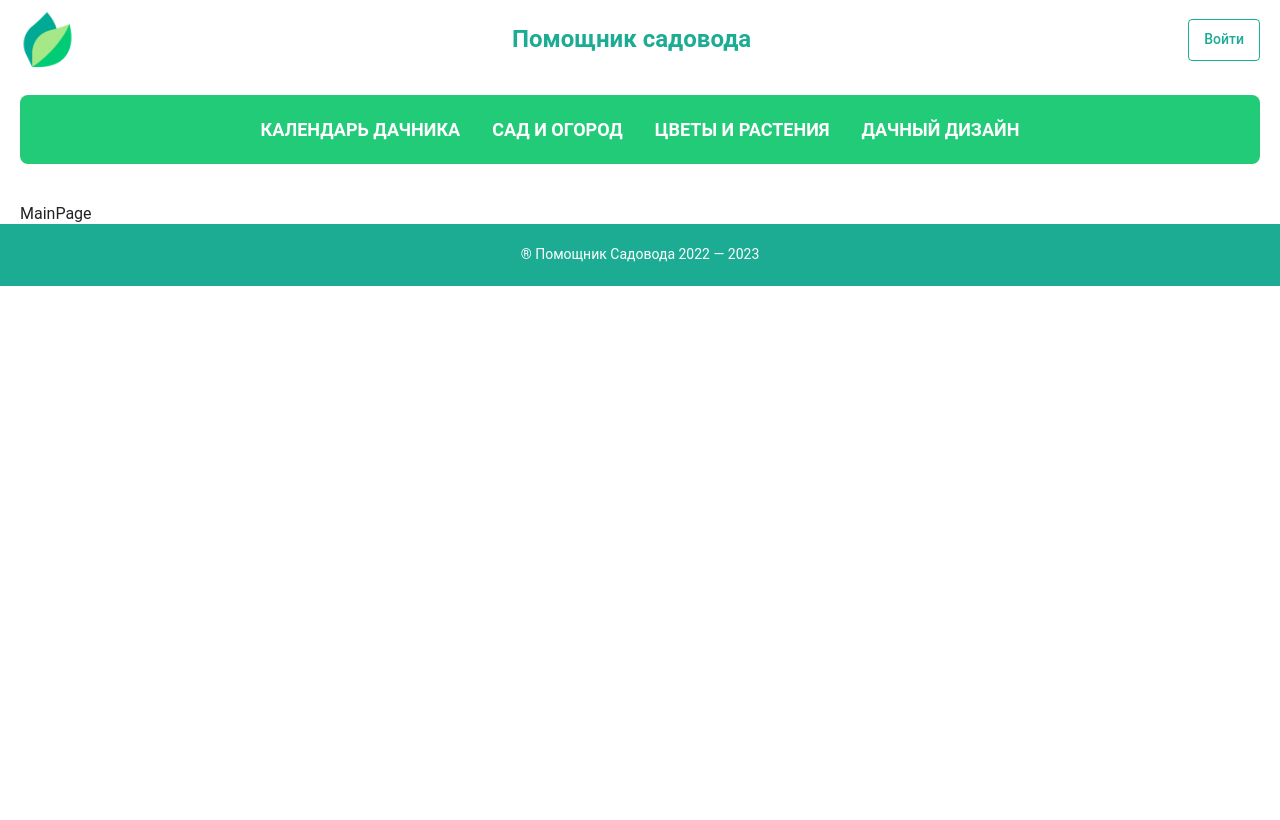
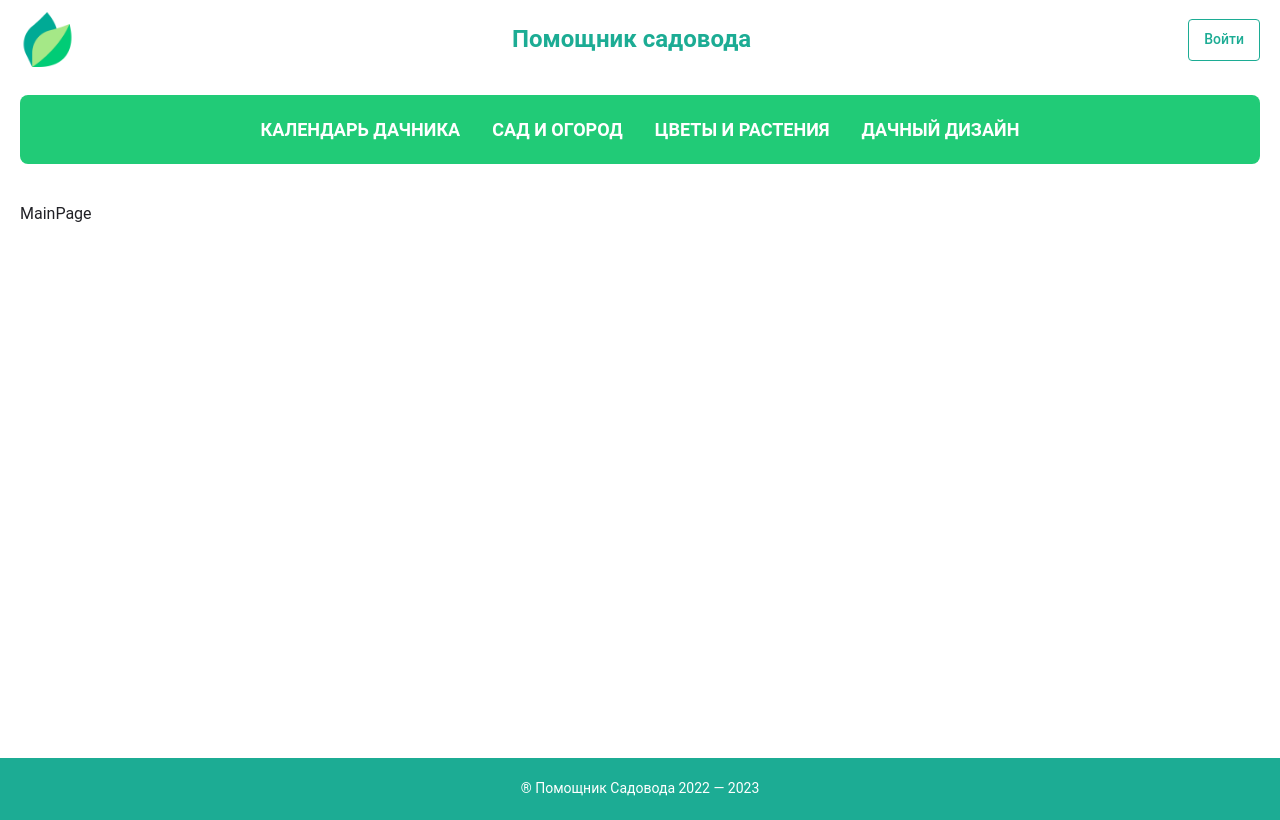
Before and after one commit to kkvotinova/Gardener-Guide, a React (Create React App) app: page / in a window 1280 px wide. Built offline with nearby package versions, Linux system fonts and the light colour scheme.

Commit message:
feat: Добавила стили, редирект для личной страницы

```diff
--- a/src/components/ContentWrapper/ContentWrapper.tsx
+++ b/src/components/ContentWrapper/ContentWrapper.tsx
@@ -1,16 +1,34 @@
-import { Outlet } from 'react-router-dom';
+import { Navigate, Outlet, useLocation } from 'react-router-dom';
 
 import NavBar from '@/components/NavBar/NavBar';
 import Header from '@/components/Header';
 import Footer from '@/components/Footer';
-import { StyledContentWrapper } from '@/components/ContentWrapper/ContentWrapperStyled';
+import {
+  StyledContentWrapper,
+  StyledOutletWrapper,
+} from '@/components/ContentWrapper/ContentWrapperStyled';
+
+import routes from '@/resources/routes';
 
 const ContentWrapper = () => {
+  const location = useLocation();
+
+  const isAuthorized = false;
+  const isProfilePage = location.pathname === routes.profile.path;
+
+  if (!isAuthorized && isProfilePage) {
+    return <Navigate replace to={routes.index.path} />;
+  }
+
   return (
     <StyledContentWrapper>
       <Header />
       <NavBar />
-      <Outlet />
+
+      <StyledOutletWrapper>
+        <Outlet />
+      </StyledOutletWrapper>
+
       <Footer />
     </StyledContentWrapper>
   );
--- a/src/components/ContentWrapper/ContentWrapperStyled.ts
+++ b/src/components/ContentWrapper/ContentWrapperStyled.ts
@@ -6,3 +6,7 @@ export const StyledContentWrapper = styled('div')`
   width: 100%;
   max-width: 1240px;
 `;
+
+export const StyledOutletWrapper = styled('div')`
+  min-height: calc(100vh - 265.98px);
+`;
--- a/src/components/ErrorBoundary/ErrorBoundary.tsx
+++ b/src/components/ErrorBoundary/ErrorBoundary.tsx
@@ -23,6 +23,7 @@ const ErrorBoundary = () => {
           <Stack direction='column' spacing={6} alignItems='center'>
             <Icon404 />
             <Typography variant='h6'>Страница не найдена 🙁 Вернитесь на главную</Typography>
+            <img src='https://media.giphy.com/media/cjbfyJrICOaKIXBWyG/giphy.gif' alt='logo' />
             <Button
               fullWidth
               variant='contained'
--- a/src/components/Footer/FooterStyled.ts
+++ b/src/components/Footer/FooterStyled.ts
@@ -1,6 +1,8 @@
 import { styled } from '@mui/material';
 
 export const StyledFooter = styled('footer')`
+  margin-top: 20px;
+
   padding: 20px 0;
   width: 100%;
 
```
Also changed, not shown: src/components/Router/Router.tsx (+16 -0 lines).
